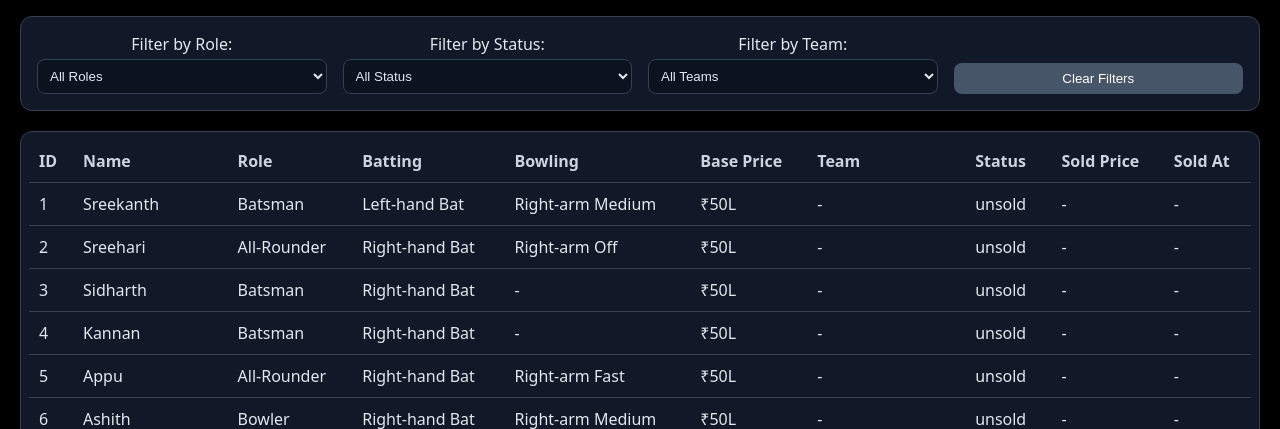
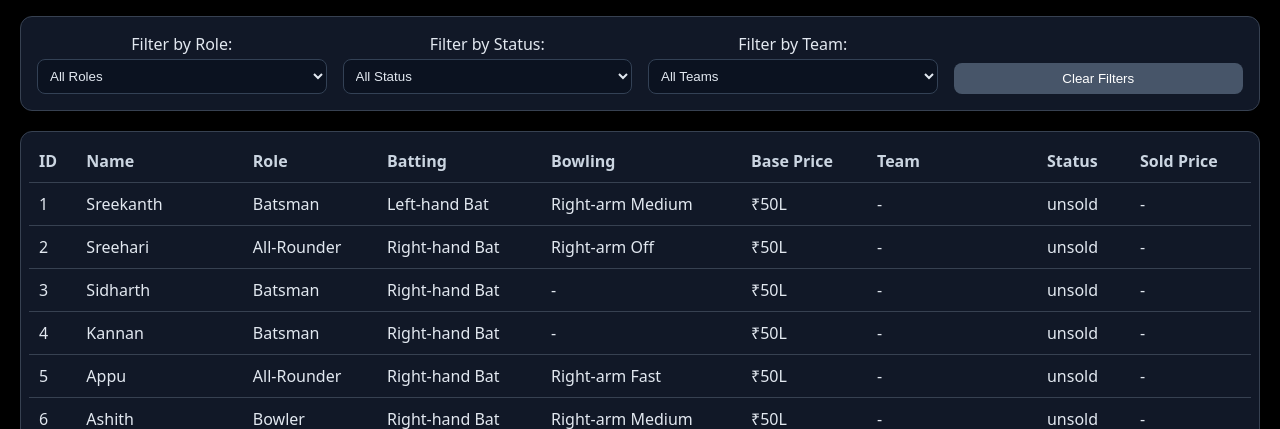
Before and after one commit to sreeharimv/auction-platform, a Flask app: page /players in a window 1280 px wide. Shown: the part 142-571 px from the top of the page. Run offline with Flask 2, Linux system fonts and the light colour scheme.

Commit message:
ui(players): remove 'Sold At' column from players list

```diff
--- a/templates/players.html
+++ b/templates/players.html
@@ -72,7 +72,6 @@
             <th>Team</th>
             <th>Status</th>
             <th>Sold Price</th>
-            <th>Sold At</th>
           </tr>
         </thead>
         <tbody>
@@ -87,7 +86,6 @@
             <td>{{ p.team|dash_if_empty }}</td>
             <td>{{ p.status|dash_if_empty }}</td>
             <td>{{ '₹' + format_currency(p.sold_price) if p.sold_price not in ('', None, 0) else '-' }}</td>
-            <td>{{ p.sold_at|dash_if_empty }}
           </tr>
           {% endfor %}
         </tbody>
```
